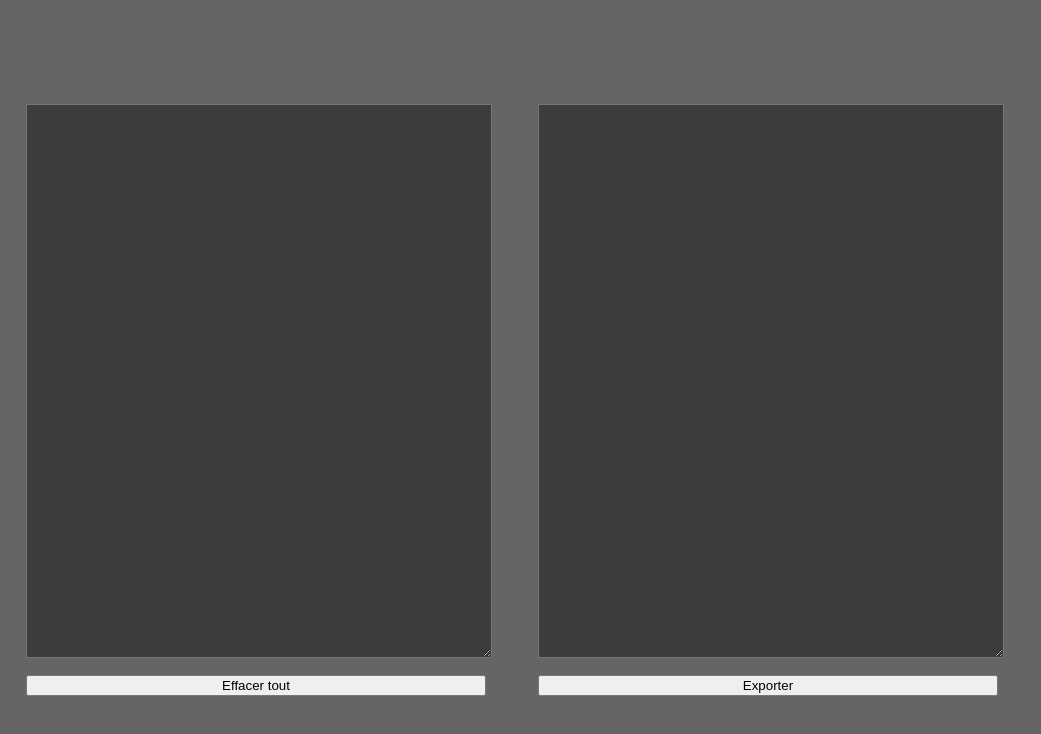
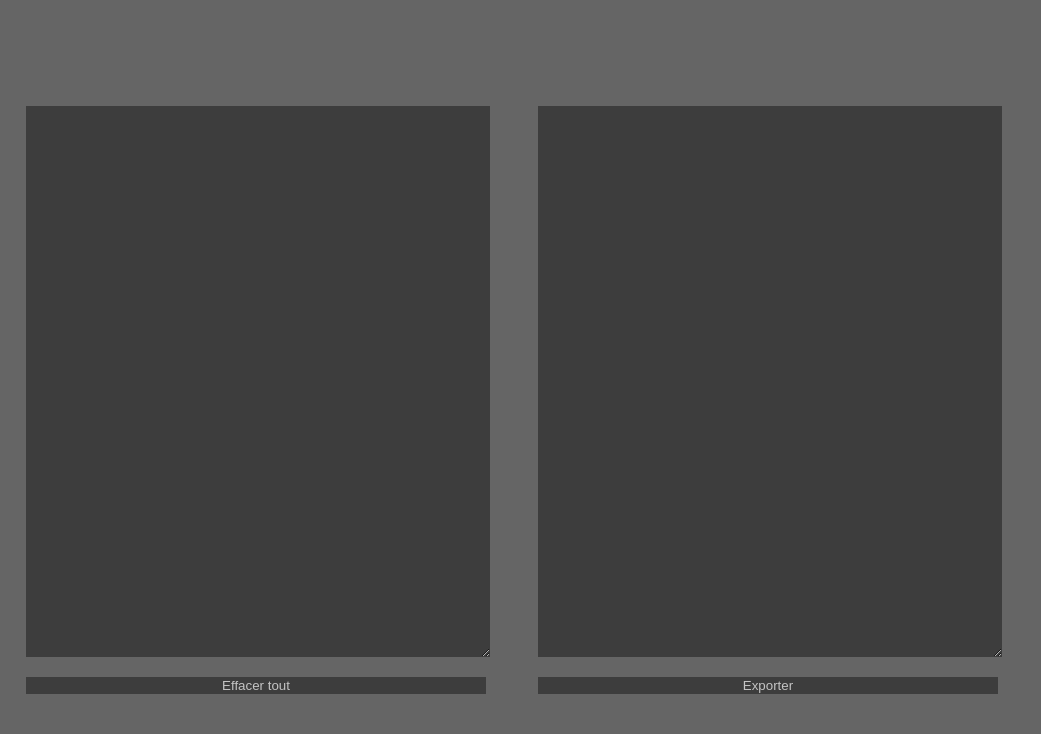
Before and after one commit to XeniaR1S/markode, a React (Create React App) app in the folder markode/: page / in a window 1280 px wide. Shown: the top 734 px of the page, without its empty margins (0-1041 px from the left). Built offline with nearby package versions, Linux system fonts and the light colour scheme.

Commit message:
delete borders

```diff
--- a/markode/src/App.css
+++ b/markode/src/App.css
@@ -48,6 +48,12 @@
   height: 90%;
   background-color: #3D3D3D;
   color: #C4C4C4;
+  border: none;
+}
+.editorButtons {
+  background-color: #3D3D3D;
+  color: #C4C4C4;
+  border: none;
 }
 
 /* ---------- END main.js ---------- */
--- a/markode/src/components/Main.js
+++ b/markode/src/components/Main.js
@@ -6,11 +6,11 @@ function Main() {
             <div className="textBlocs">
                 <div className="mdBox">
                     <textarea className="textEditors"/>
-                    <button>Effacer tout</button>
+                    <button className="editorButtons">Effacer tout</button>
                 </div>
                 <div className="htmlBox">
                     <textarea className="textEditors"/>
-                    <button>Exporter</button>
+                    <button className="editorButtons">Exporter</button>
                 </div>
             </div>
         </div>
```
